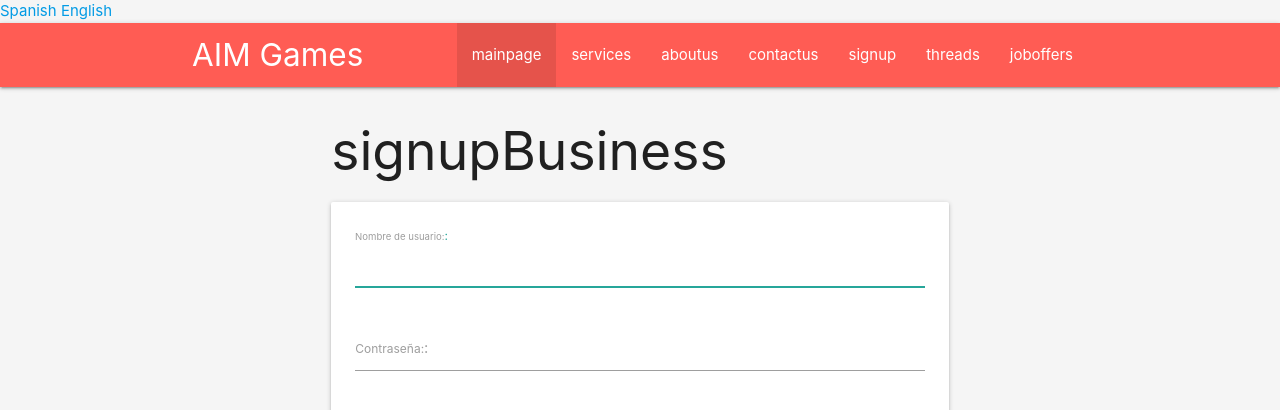
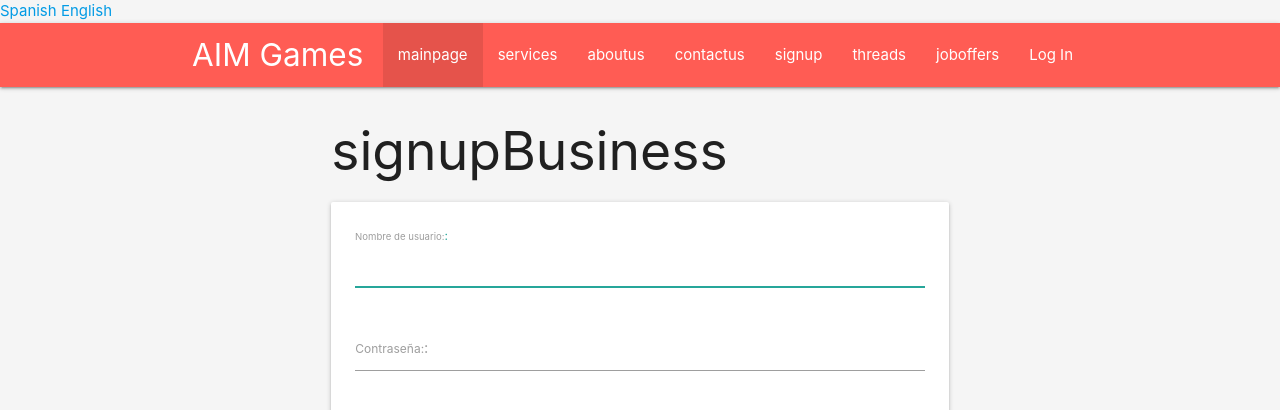
Before and after one commit to supremmaer/AIM-GAMES-PLATFORM, a Django app: page /business/create/ in a window 1280 px wide. Shown: the top 410 px of the page. Run offline with Django 3.2, Linux system fonts and the light colour scheme.

Commit message:
Added Login to navbar

```diff
--- a/AIM_GAMES_PLATFORM/templates/base_generic.html
+++ b/AIM_GAMES_PLATFORM/templates/base_generic.html
@@ -41,6 +41,7 @@
                         <li><a href="/accounts/login/">{% trans "signup" %}</a></li>
                         <li><a href="/thread/business/list/1" target="_self" class="collection-item">{% trans "threads" %}</a></li>
                         <li><a href="/joboffer/user/list/" target="_self" class="collection-item">{% trans "joboffers" %}</a></li>
+                        <li><a href="/accounts/login/" target="_self" class="collection-item">{% trans "Log In" %}</a></li>
                     </ul>
                 </div>
             </div>
@@ -52,6 +53,7 @@
                 <li><a>{% trans "contactus" %}</a></li>
                 <li><a href="/thread/business/list/1" target="_self" class="collection-item">{% trans "threads" %}</a></li>
                 <li><a href="/joboffer/user/list/" target="_self" class="collection-item">{% trans "joboffers" %}</a></li>
+                <li><a href="/accounts/login/" target="_self" class="collection-item">{% trans "Log In" %}</a></li>
             </ul>
 
         {% block content %}<!-- default content text (typically empty) -->{% endblock %}
```
